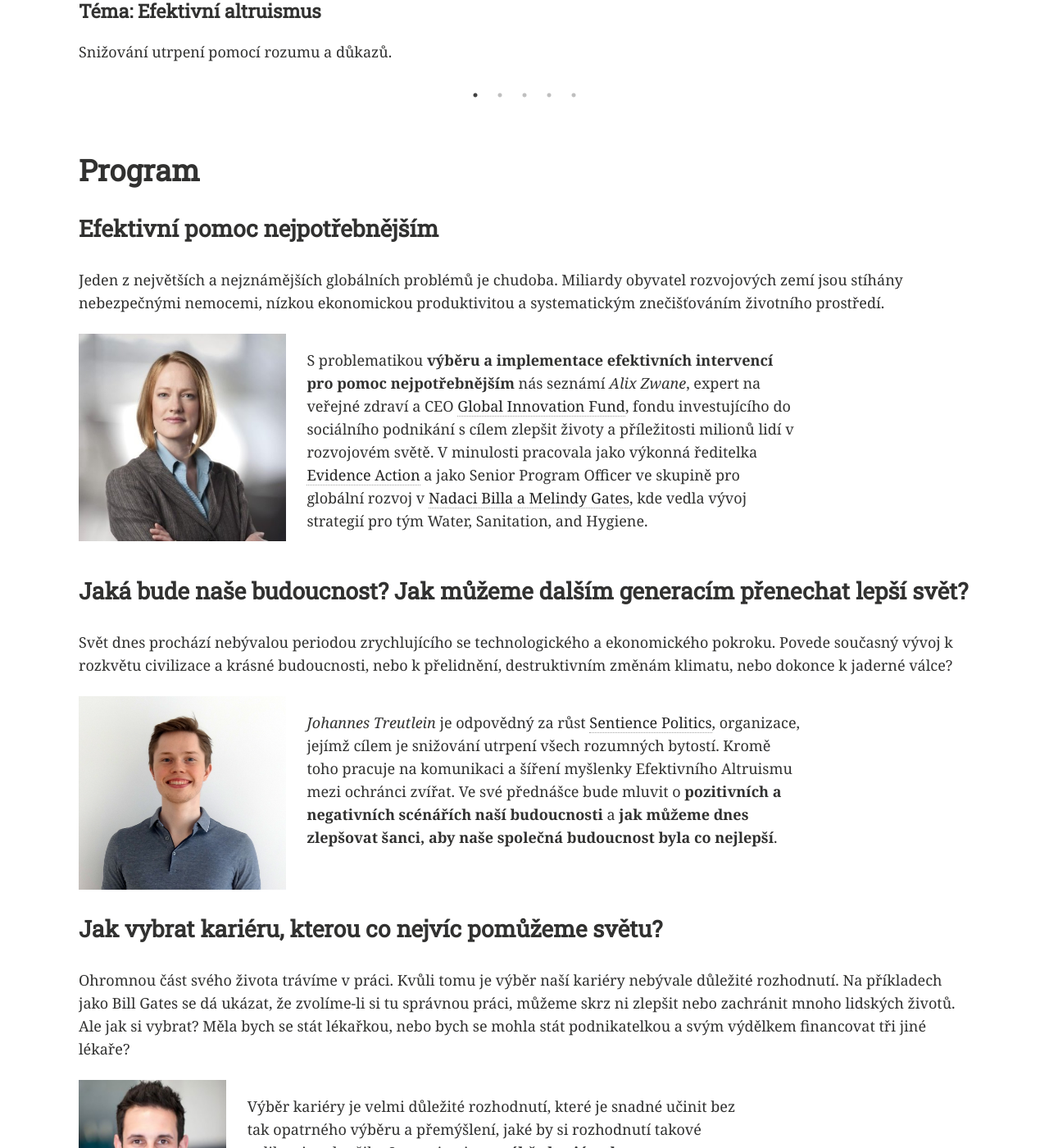
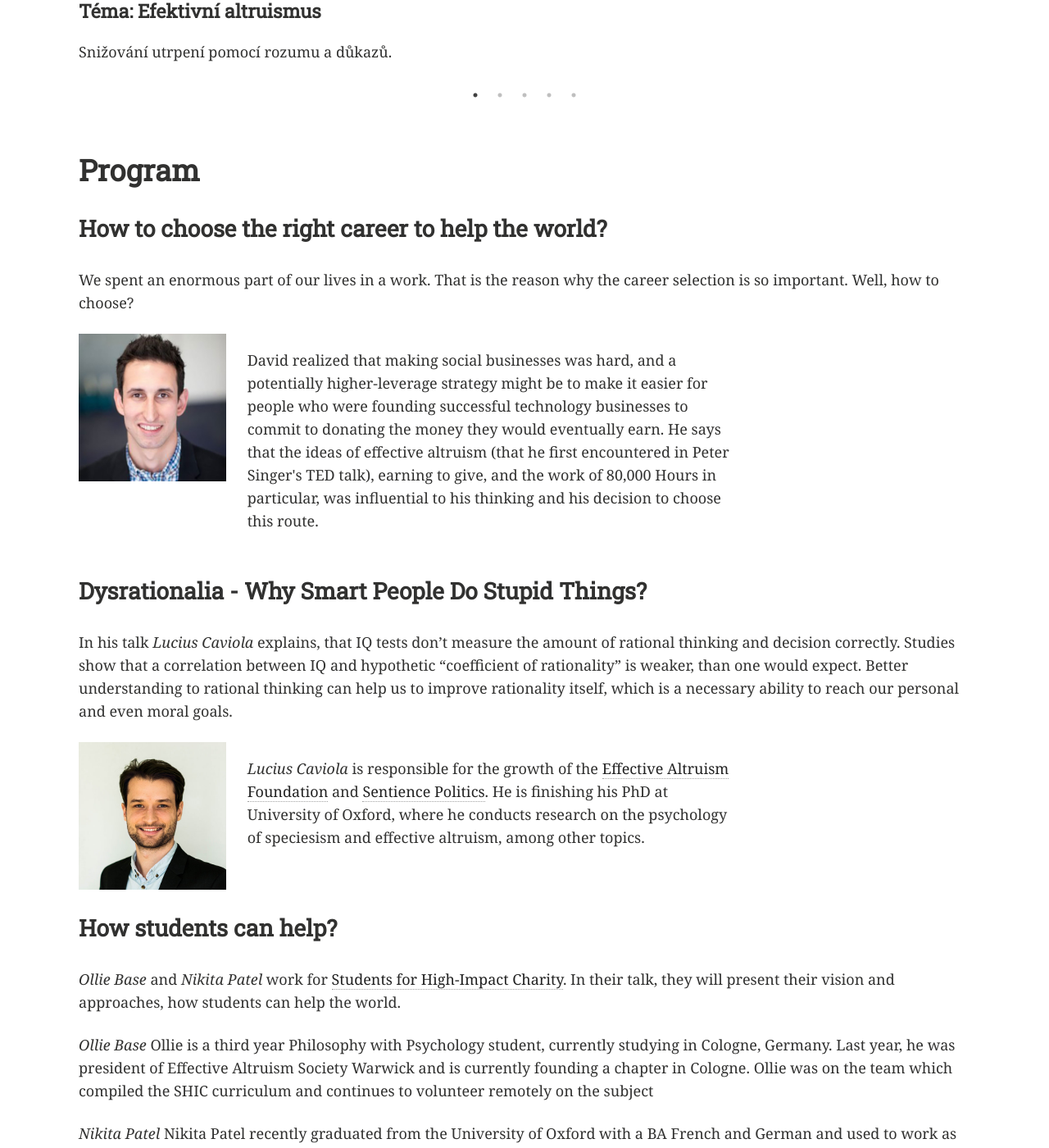
Before and after one commit to ea-czech-republic/eagxprague.org, a Jekyll site: the page built from english.md, in a window 1280 px wide and 1400 px high, scrolled down 929 px. Shown: the whole window at 82% size. Built offline with Jekyll 4.4.1, drawn with Linux system fonts in a browser that asks for light colours; nearby versions of some CDN libraries; some of the changed text lies outside the part shown.

Commit message:
lucius + david english

```diff
--- a/english.md
+++ b/english.md
@@ -11,77 +11,17 @@
 
 # Program
 
-## Efektivní pomoc nejpotřebnějším
+## How to choose the right career to help the world?
 
-Jeden z největších a nejznámějších globálních problémů je chudoba.
-Miliardy obyvatel rozvojových zemí jsou stíhány nebezpečnými nemocemi, nízkou
-ekonomickou produktivitou a systematickým znečišťováním životního prostředí.
-
-<!-- TODO: nicer and mobile styling -->
-<div class="speaker">
-<img src="images/speakers/alix-zwane.jpg">
-	<!--style="width: 180px;"> -->
-<div class="desc">
-<p>
-S problematikou <b>výběru a implementace efektivních intervencí pro pomoc
-nejpotřebnějším</b> nás seznámí
-<i>Alix Zwane</i>, expert na veřejné zdraví a CEO <a href="http://www.globalinnovation.fund/">Global Innovation Fund</a>,
-fondu investujícího do sociálního podnikání s cílem zlepšit životy a
-příležitosti milionů lidí v rozvojovém světě. V minulosti pracovala jako
-výkonná ředitelka <a href="http://www.evidenceaction.org/">Evidence Action</a> a jako Senior Program
-Officer ve skupině pro globální rozvoj v <a href="http://www.gatesfoundation.org/">Nadaci Billa a Melindy Gates</a>,
-kde vedla vývoj strategií pro tým Water, Sanitation, and Hygiene.
-</p>
-</div>
-</div>
-
-## Jaká bude naše budoucnost? Jak můžeme dalším generacím přenechat lepší svět?
-
-Svět dnes prochází nebývalou periodou zrychlujícího se technologického
-a ekonomického pokroku. Povede současný vývoj k rozkvětu civilizace a krásné
-budoucnosti, nebo k přelidnění, destruktivním změnám klimatu, nebo dokonce
-k jaderné válce?
-
-<!-- TODO: grid -->
-<div class="speaker">
-<img src="images/speakers/johannes-treutlein.jpg">
-<div class="desc">
-<p>
-<i>Johannes Treutlein</i> je odpovědný za růst <a href="https://sentience-politics.org/">Sentience Politics</a>,
-organizace, jejímž cílem je snižování utrpení všech rozumných bytostí.
-Kromě toho pracuje na komunikaci a šíření myšlenky Efektivního Altruismu
-mezi ochránci zvířat. Ve své přednášce bude mluvit o <b>pozitivních a negativních
-scénářích naší budoucnosti</b> a <b>jak můžeme dnes zlepšovat šanci, aby
-naše společná budoucnost byla co nejlepší</b>.
-</p>
-</div>
-</div>
-
-## Jak vybrat kariéru, kterou co nejvíc pomůžeme světu?
-
-Ohromnou část svého života trávíme v práci. Kvůli tomu je výběr naší
-kariéry nebývale důležité rozhodnutí. Na příkladech jako Bill Gates se dá
-ukázat, že zvolíme-li si tu správnou práci, můžeme skrz ni zlepšit nebo
-zachránit mnoho lidských životů.
-Ale jak si vybrat? Měla bych se stát lékařkou, nebo bych se mohla stát
-podnikatelkou a svým výdělkem financovat tři jiné lékaře?
+We spent an enormous part of our lives in a work. That is the reason why
+ the career selection is so important. Well, how to choose?
 
 <div class="speaker">
 <img src="images/speakers/david-goldberg.jpg"
 	style="width: 180px;" >
 <div class="desc">
 <p>
-Výběr kariéry je velmi důležité rozhodnutí, které je snadné učinit bez tak
-opatrného výběru a přemýšlení, jaké by si rozhodnutí takové velikosti
-zasloužilo. Strategiemi pro <b>výběr kariéry, kterou pomůžeme ostatním</b>,
-nás provede <i>David Goldberg</i>.
-David osobně změnil svou kariéru: skončil studium v PhD programu, kterým by,
-jak usoudil, měl pouze malý pozitivní vliv na svět. Založil organizaci Founders
-Forum for Good, jejíž program <a href="https://founderspledge.com/">Founder's Pledge</a>
-přesvědčuje zakladatele
-budoucích úspěšných startupů, aby věnovali 2% svých budoucích výdělků na
-efektivní charitu. Ke květnu 2016 bylo přes tento program přislíbeno již
-<i>134 milionů dolarů</i>.
+David realized that making social businesses was hard, and a potentially higher-leverage strategy might be to make it easier for people who were founding successful technology businesses to commit to donating the money they would eventually earn. He says that the ideas of effective altruism (that he first encountered in Peter Singer's TED talk), earning to give, and the work of 80,000 Hours in particular, was influential to his thinking and his decision to choose this route.
 </p>
 </div>
 </div>
```
